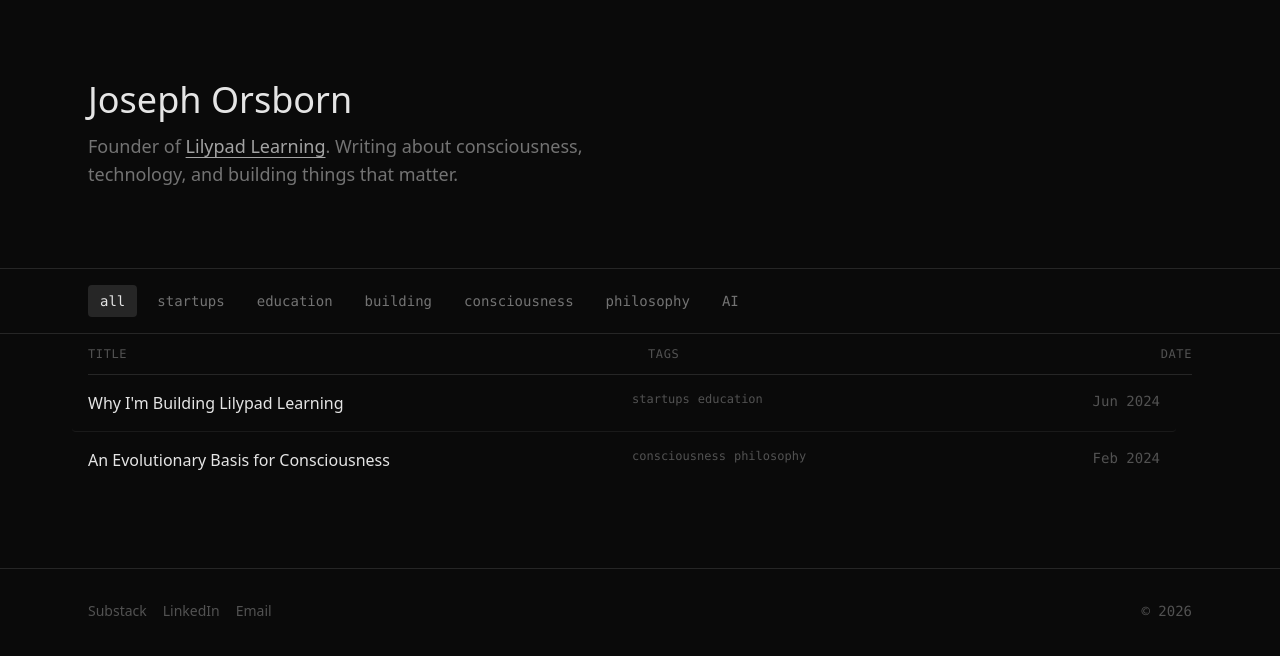
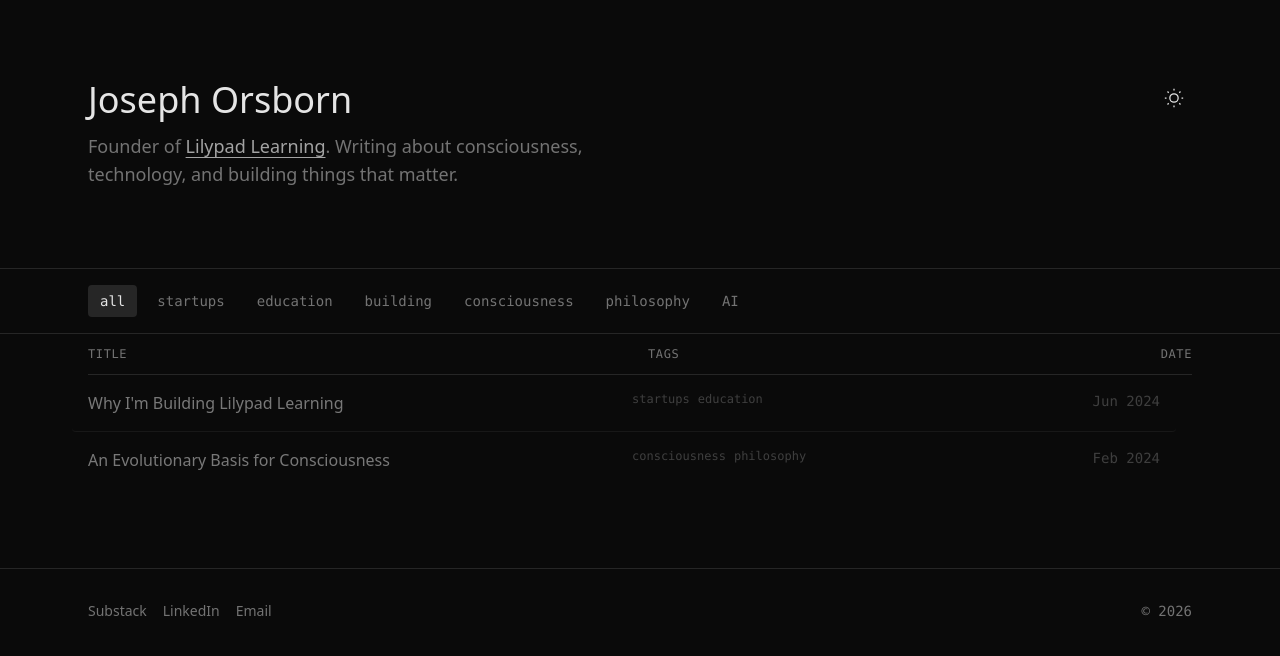
Before and after one commit to joeyo1234/joeyo, a Next.js app: page / in a window 1280 px wide. Shown: the top 656 px of the page. Built offline with nearby package versions, Linux system fonts and the light colour scheme.

Commit message:
Add light/dark mode toggle

```diff
--- a/src/app/globals.css
+++ b/src/app/globals.css
@@ -6,16 +6,29 @@
   --muted: #737373;
   --accent: #a3a3a3;
   --border: #262626;
+  --hover: #111111;
+  --card: #111111;
+}
+
+[data-theme="light"] {
+  --background: #fafafa;
+  --foreground: #171717;
+  --muted: #737373;
+  --accent: #525252;
+  --border: #e5e5e5;
+  --hover: #f5f5f5;
+  --card: #ffffff;
 }
 
 body {
   background: var(--background);
   color: var(--foreground);
   font-family: system-ui, -apple-system, BlinkMacSystemFont, 'Segoe UI', sans-serif;
+  transition: background-color 0.3s ease, color 0.3s ease;
 }
 
 ::selection {
-  background: rgba(255, 255, 255, 0.15);
+  background: rgba(128, 128, 128, 0.3);
 }
 
 /* Scrollbar */
--- a/src/app/page.tsx
+++ b/src/app/page.tsx
@@ -3,6 +3,7 @@
 import { useState, useEffect } from 'react';
 import { motion } from 'framer-motion';
 import { EssayModal } from '@/components/EssayModal';
+import { ThemeToggle } from '@/components/ThemeToggle';
 import type { Essay } from '@/lib/essays';
 
 export default function Home() {
@@ -24,42 +25,45 @@ export default function Home() {
   return (
     <main className="min-h-screen">
       {/* Header */}
-      <header className="border-b border-[#262626]">
+      <header className="border-b border-[var(--border)]">
         <div className="max-w-6xl mx-auto px-6 py-12 md:py-20">
+          <div className="flex items-start justify-between">
             <motion.div
               initial={{ opacity: 0, y: 10 }}
               animate={{ opacity: 1, y: 0 }}
               transition={{ duration: 0.5 }}
             >
-            <h1 className="text-3xl md:text-4xl font-medium text-[#e5e5e5] mb-3">
+              <h1 className="text-3xl md:text-4xl font-medium text-[var(--foreground)] mb-3">
                 Joseph Orsborn
               </h1>
-            <p className="text-[#737373] text-lg max-w-xl">
+              <p className="text-[var(--muted)] text-lg max-w-xl">
                 Founder of{' '}
                 <a
                   href="https://lilypadlearning.com"
                   target="_blank"
                   rel="noopener noreferrer"
-                className="text-[#a3a3a3] hover:text-[#e5e5e5] transition-colors underline underline-offset-4"
+                  className="text-[var(--accent)] hover:text-[var(--foreground)] transition-colors underline underline-offset-4"
                 >
                   Lilypad Learning
                 </a>
                 . Writing about consciousness, technology, and building things that matter.
               </p>
             </motion.div>
+            <ThemeToggle />
+          </div>
         </div>
       </header>
 
       {/* Filters */}
-      <div className="border-b border-[#262626]">
+      <div className="border-b border-[var(--border)]">
         <div className="max-w-6xl mx-auto px-6 py-4">
           <div className="flex items-center gap-2 overflow-x-auto">
             <button
               onClick={() => setFilter(null)}
               className={`text-sm font-mono px-3 py-1.5 rounded transition-colors whitespace-nowrap ${
                 filter === null
-                  ? 'bg-[#262626] text-[#e5e5e5]'
-                  : 'text-[#737373] hover:text-[#a3a3a3]'
+                  ? 'bg-[var(--border)] text-[var(--foreground)]'
+                  : 'text-[var(--muted)] hover:text-[var(--accent)]'
               }`}
             >
               all
@@ -70,8 +74,8 @@ export default function Home() {
                 onClick={() => setFilter(tag)}
                 className={`text-sm font-mono px-3 py-1.5 rounded transition-colors whitespace-nowrap ${
                   filter === tag
-                    ? 'bg-[#262626] text-[#e5e5e5]'
-                    : 'text-[#737373] hover:text-[#a3a3a3]'
+                    ? 'bg-[var(--border)] text-[var(--foreground)]'
+                    : 'text-[var(--muted)] hover:text-[var(--accent)]'
                 }`}
               >
                 {tag}
@@ -84,14 +88,14 @@ export default function Home() {
       {/* Essays Index */}
       <div className="max-w-6xl mx-auto px-6">
         {/* Table Header */}
-        <div className="hidden md:grid grid-cols-12 gap-4 py-3 text-xs font-mono text-[#525252] uppercase tracking-wider border-b border-[#262626]">
+        <div className="hidden md:grid grid-cols-12 gap-4 py-3 text-xs font-mono text-[var(--muted)] uppercase tracking-wider border-b border-[var(--border)]">
           <div className="col-span-6">Title</div>
           <div className="col-span-3">Tags</div>
           <div className="col-span-3 text-right">Date</div>
         </div>
 
         {/* Essay Rows */}
-        <div className="divide-y divide-[#1a1a1a]">
+        <div className="divide-y divide-[var(--border)]" style={{ opacity: 0.5, borderColor: 'var(--border)' }}>
           {filteredEssays.map((essay, index) => (
             <motion.button
               key={essay.slug}
@@ -99,14 +103,14 @@ export default function Home() {
               animate={{ opacity: 1, y: 0 }}
               transition={{ duration: 0.3, delay: index * 0.05 }}
               onClick={() => setSelectedEssay(essay)}
-              className="w-full grid grid-cols-1 md:grid-cols-12 gap-2 md:gap-4 py-5 md:py-4 text-left group hover:bg-[#111] transition-colors -mx-4 px-4 rounded"
+              className="w-full grid grid-cols-1 md:grid-cols-12 gap-2 md:gap-4 py-5 md:py-4 text-left group hover:bg-[var(--hover)] transition-colors -mx-4 px-4 rounded"
             >
               {/* Title & Description */}
               <div className="md:col-span-6">
-                <h3 className="text-[#e5e5e5] font-medium group-hover:text-white transition-colors">
+                <h3 className="text-[var(--foreground)] font-medium group-hover:opacity-80 transition-opacity">
                   {essay.title}
                 </h3>
-                <p className="text-sm text-[#525252] mt-1 line-clamp-1 md:hidden">
+                <p className="text-sm text-[var(--muted)] mt-1 line-clamp-1 md:hidden">
                   {essay.description}
                 </p>
               </div>
@@ -116,7 +120,7 @@ export default function Home() {
                 {essay.tags.slice(0, 2).map((tag) => (
                   <span
                     key={tag}
-                    className="text-xs font-mono text-[#525252]"
+                    className="text-xs font-mono text-[var(--muted)]"
                   >
                     {tag}
                   </span>
@@ -124,7 +128,7 @@ export default function Home() {
               </div>
 
               {/* Date */}
-              <div className="md:col-span-3 text-sm font-mono text-[#525252] md:text-right">
+              <div className="md:col-span-3 text-sm font-mono text-[var(--muted)] md:text-right">
                 {new Date(essay.date).toLocaleDateString('en-US', {
                   year: 'numeric',
                   month: 'short',
@@ -135,22 +139,22 @@ export default function Home() {
         </div>
 
         {filteredEssays.length === 0 && (
-          <div className="py-20 text-center text-[#525252]">
+          <div className="py-20 text-center text-[var(--muted)]">
             No essays found.
           </div>
         )}
       </div>
 
       {/* Footer */}
-      <footer className="mt-20 border-t border-[#262626]">
+      <footer className="mt-20 border-t border-[var(--border)]">
         <div className="max-w-6xl mx-auto px-6 py-8">
-          <div className="flex flex-col md:flex-row items-center justify-between gap-4 text-sm text-[#525252]">
+          <div className="flex flex-col md:flex-row items-center justify-between gap-4 text-sm text-[var(--muted)]">
             <div className="flex items-center gap-4">
               <a
                 href="https://joeyo4.substack.com"
                 target="_blank"
                 rel="noopener noreferrer"
-                className="hover:text-[#a3a3a3] transition-colors"
+                className="hover:text-[var(--accent)] transition-colors"
               >
                 Substack
               </a>
@@ -158,13 +162,13 @@ export default function Home() {
                 href="https://linkedin.com/in/joseph-orsborn-5363b46b"
                 target="_blank"
                 rel="noopener noreferrer"
-                className="hover:text-[#a3a3a3] transition-colors"
+                className="hover:text-[var(--accent)] transition-colors"
               >
                 LinkedIn
               </a>
               <a
                 href="mailto:joseph.orsborn@gmail.com"
-                className="hover:text-[#a3a3a3] transition-colors"
+                className="hover:text-[var(--accent)] transition-colors"
               >
                 Email
               </a>
--- /dev/null
+++ b/src/components/ThemeToggle.tsx
@@ -0,0 +1,48 @@
+'use client';
+
+import { useEffect, useState } from 'react';
+import { motion } from 'framer-motion';
+
+export function ThemeToggle() {
+  const [theme, setTheme] = useState<'dark' | 'light'>('dark');
+
+  useEffect(() => {
+    const stored = localStorage.getItem('theme') as 'dark' | 'light' | null;
+    if (stored) {
+      setTheme(stored);
+      document.documentElement.setAttribute('data-theme', stored);
+    }
+  }, []);
+
+  const toggle = () => {
+    const next = theme === 'dark' ? 'light' : 'dark';
+    setTheme(next);
+    localStorage.setItem('theme', next);
+    document.documentElement.setAttribute('data-theme', next);
+  };
+
+  return (
+    <button
+      onClick={toggle}
+      className="p-2 rounded-lg hover:bg-[var(--hover)] transition-colors"
+      aria-label="Toggle theme"
+    >
+      <motion.div
+        initial={false}
+        animate={{ rotate: theme === 'dark' ? 0 : 180 }}
+        transition={{ duration: 0.3 }}
+      >
+        {theme === 'dark' ? (
+          <svg width="20" height="20" viewBox="0 0 24 24" fill="none" stroke="currentColor" strokeWidth="1.5">
+            <circle cx="12" cy="12" r="5" />
+            <path d="M12 1v2M12 21v2M4.22 4.22l1.42 1.42M18.36 18.36l1.42 1.42M1 12h2M21 12h2M4.22 19.78l1.42-1.42M18.36 5.64l1.42-1.42" />
+          </svg>
+        ) : (
+          <svg width="20" height="20" viewBox="0 0 24 24" fill="none" stroke="currentColor" strokeWidth="1.5">
+            <path d="M21 12.79A9 9 0 1 1 11.21 3 7 7 0 0 0 21 12.79z" />
+          </svg>
+        )}
+      </motion.div>
+    </button>
+  );
+}
```
Also changed, not shown: src/components/EssayModal.tsx (+10 -10 lines). Lines whose indentation alone changed are shown as unchanged.
